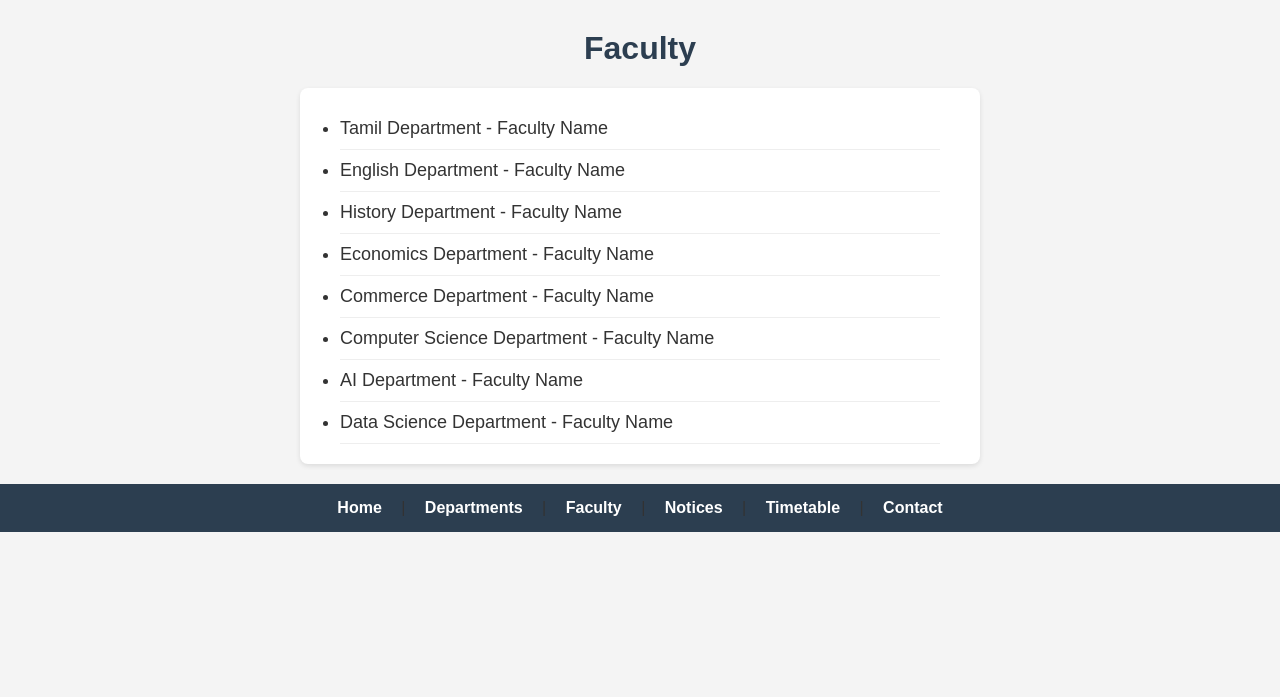
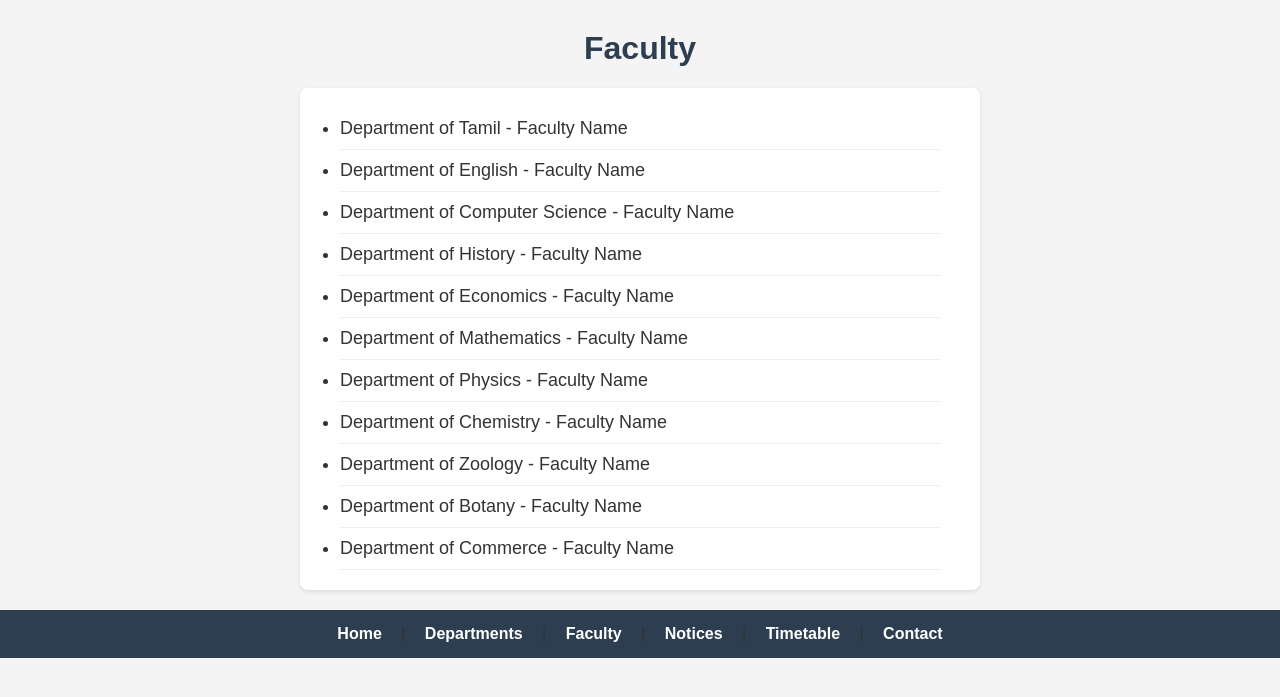
Before and after one commit to iapparavind07-dev/college-app, a Flask app: page /faculty in a window 1280 px wide. Shown: the top 697 px of the page. Run offline with Flask 3, Linux system fonts and the light colour scheme.

Commit message:
Updated full department list and faculty page

```diff
--- a/templates/faculty.html
+++ b/templates/faculty.html
@@ -8,14 +8,17 @@
 <body>
     <h1>Faculty</h1>
     <ul>
-        <li>Tamil Department - Faculty Name</li>
-        <li>English Department - Faculty Name</li>
-        <li>History Department - Faculty Name</li>
-        <li>Economics Department - Faculty Name</li>
-        <li>Commerce Department - Faculty Name</li>
-        <li>Computer Science Department - Faculty Name</li>
-        <li>AI Department - Faculty Name</li>
-        <li>Data Science Department - Faculty Name</li>
+        <li>Department of Tamil - Faculty Name</li>
+        <li>Department of English - Faculty Name</li>
+        <li>Department of Computer Science - Faculty Name</li>
+        <li>Department of History - Faculty Name</li>
+        <li>Department of Economics - Faculty Name</li>
+        <li>Department of Mathematics - Faculty Name</li>
+        <li>Department of Physics - Faculty Name</li>
+        <li>Department of Chemistry - Faculty Name</li>
+        <li>Department of Zoology - Faculty Name</li>
+        <li>Department of Botany - Faculty Name</li>
+        <li>Department of Commerce - Faculty Name</li>
     </ul>
     <nav>
         <a href="/">Home</a> |
```
Also changed, not shown: templates/departments.html (+11 -8 lines).
